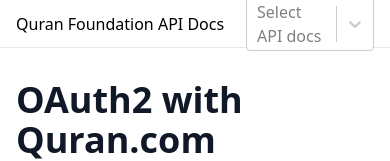
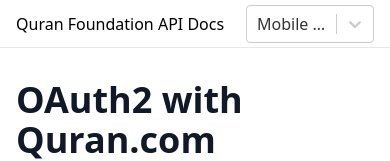
Before and after one commit to quran/quran-api-docs, a Next.js app: page /auth/guides/mobile-auth in a window 390 px wide. Shown: the top 161 px of the page. Built offline with nearby package versions, Linux system fonts and the light colour scheme; no server answers.

Commit message:
add mobile auth to dropdown

```diff
--- a/src/constants.ts
+++ b/src/constants.ts
@@ -2,7 +2,7 @@
   AUTH = 'Quran.com Auth APIs',
   OAUTH2 = 'OAuth 2/OpenId Connect',
   BACKEND = 'Quran.com Backend APIs',
-  QURANREFLECT = "QuranReflect.com APIs",
+  QURANREFLECT = 'QuranReflect.com APIs',
 }
 
 const oAuth2List = [
@@ -12,11 +12,16 @@
     group: API_GROUP.OAUTH2,
   },
   {
+    label: 'Mobile Auth',
+    value: '/auth/guides/mobile-auth',
+    group: API_GROUP.OAUTH2,
+  },
+  {
     label: 'OAuth2 Tutorial',
     value: '/auth/guides/oauth2-tutorial',
     group: API_GROUP.OAUTH2,
   },
-];
+]
 
 const backendList = [
   {
@@ -56,10 +61,16 @@
   ...authList,
   ...backendList,
   ...oAuth2List,
-  ...quranReflectList
+  ...quranReflectList,
 ]
 
-const groups = [API_GROUP.BACKEND, , API_GROUP.QURANREFLECT, API_GROUP.AUTH, API_GROUP.OAUTH2]
+const groups = [
+  API_GROUP.BACKEND,
+  ,
+  API_GROUP.QURANREFLECT,
+  API_GROUP.AUTH,
+  API_GROUP.OAUTH2,
+]
 
 export const APIGroups = groups.map((group) => ({
   label: group,
```
